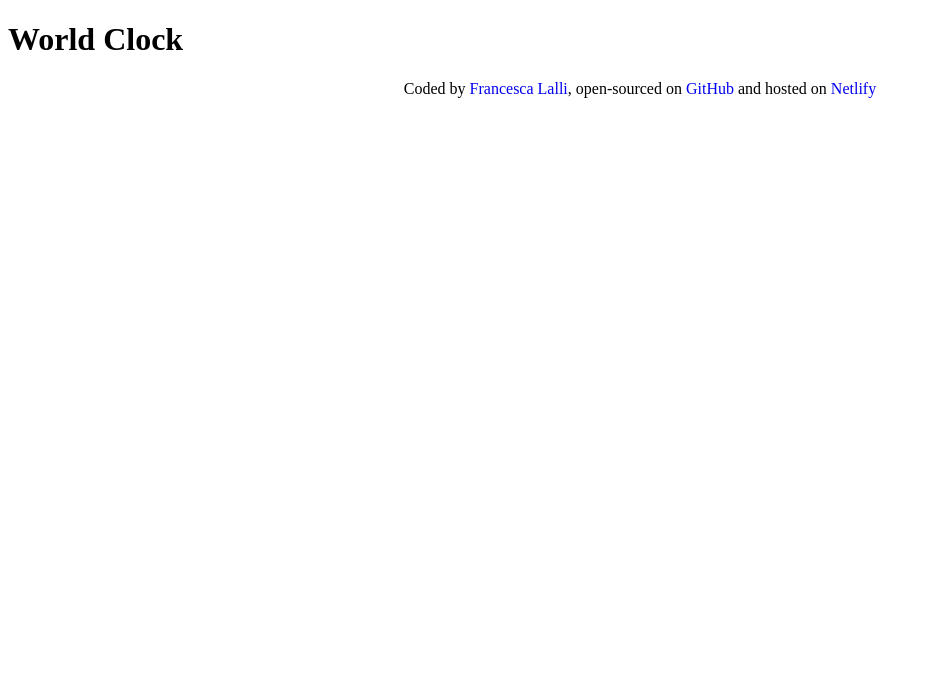
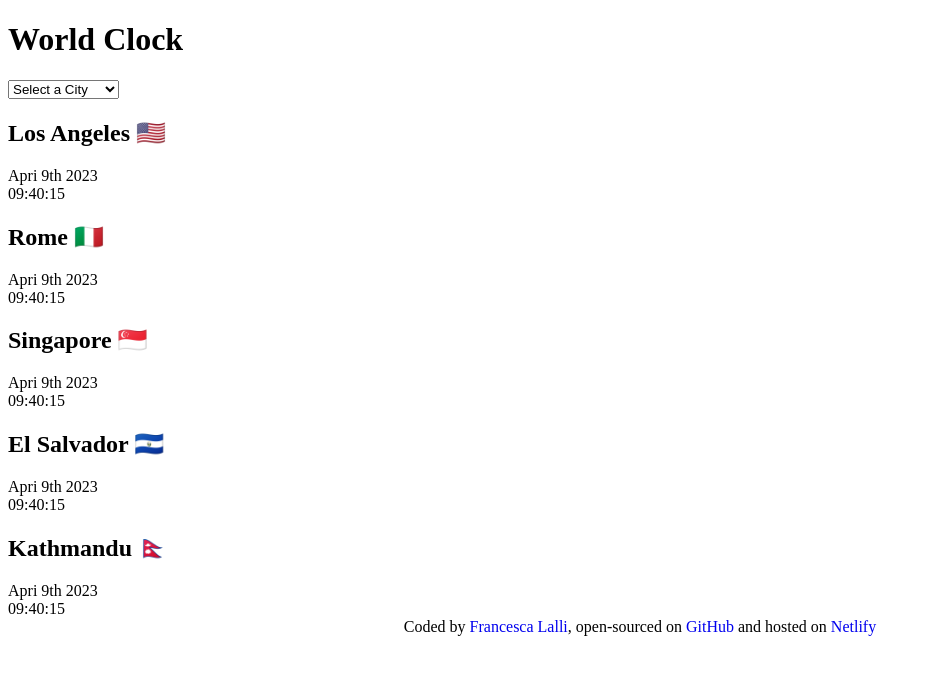
Before and after one commit to Flall/world-clock-app, a plain HTML site: page index.html in a window 1280 px wide. Shown: the whole page, without its empty margins (0-932 px from the left). Drawn offline with nearby package versions, Linux system fonts and the light colour scheme.

Commit message:
Basic HTML structure added

```diff
--- a/index.html
+++ b/index.html
@@ -11,7 +11,41 @@
     <title>World Clock - Francesca Lalli</title>
   </head>
   <body>
-    <h1>World Clock</h1>
+    <div class="container">
+      <h1>World Clock</h1>
+      <select name="" id="">
+        <option value="">Select a City</option>
+        <option value="">Amsterdam 🇳🇱</option>
+        <option value="">London 🇬🇧</option>
+        <option value="">New York 🇺🇸</option>
+        <option value="">Tokyo 🇯🇵</option>
+      </select>
+      <div class="city">
+        <h2>Los Angeles 🇺🇸</h2>
+        <div class="date">Apri 9th 2023</div>
+        <div class="time">09:40:15</div>
+      </div>
+      <div class="city">
+        <h2>Rome 🇮🇹</h2>
+        <div class="date">Apri 9th 2023</div>
+        <div class="time">09:40:15</div>
+      </div>
+      <div class="city">
+        <h2>Singapore 🇸🇬</h2>
+        <div class="date">Apri 9th 2023</div>
+        <div class="time">09:40:15</div>
+      </div>
+      <div class="city">
+        <h2>El Salvador 🇸🇻</h2>
+        <div class="date">Apri 9th 2023</div>
+        <div class="time">09:40:15</div>
+      </div>
+      <div class="city">
+        <h2>Kathmandu 🇳🇵</h2>
+        <div class="date">Apri 9th 2023</div>
+        <div class="time">09:40:15</div>
+      </div>
+    </div>
     <footer>
       Coded by
       <a href="https://www.linkedin.com/in/francescalalli/" target="_blank"
```
